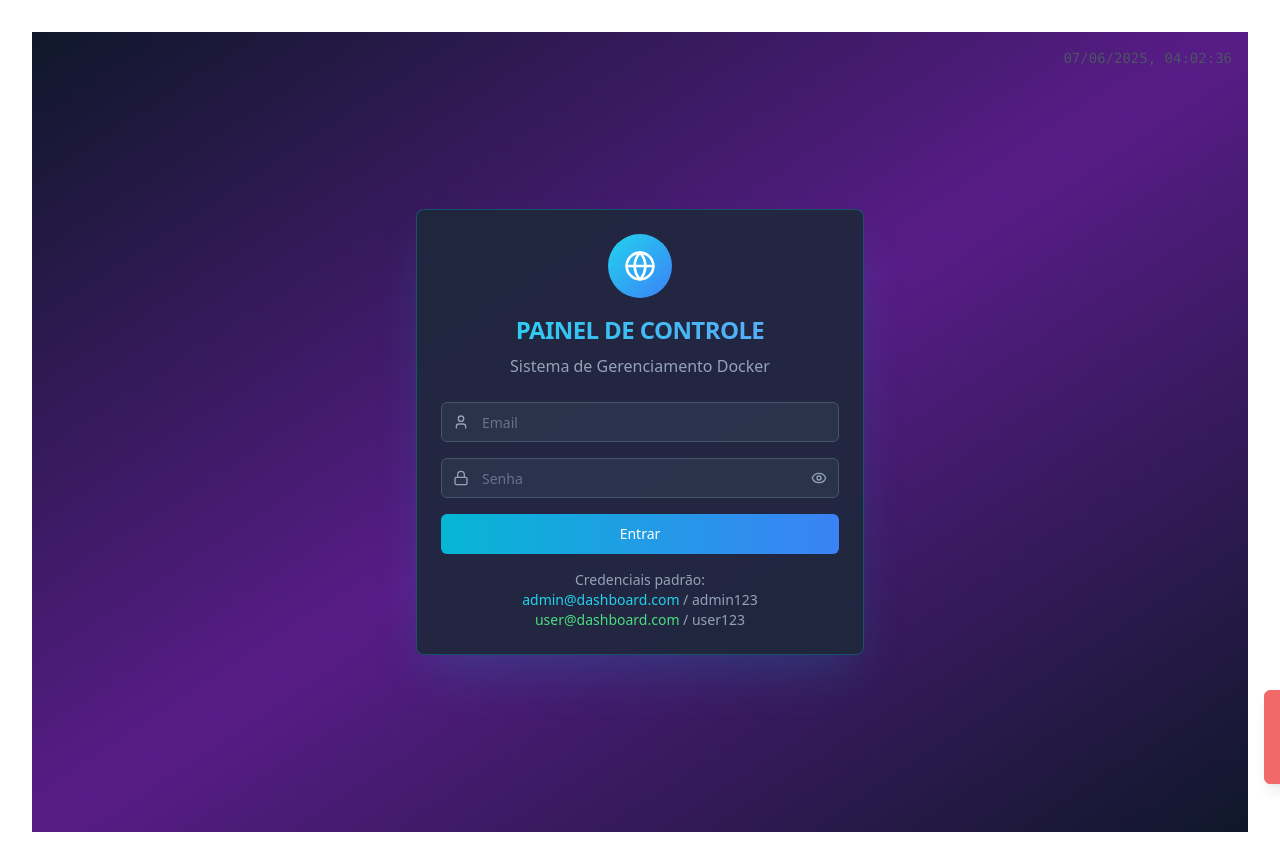
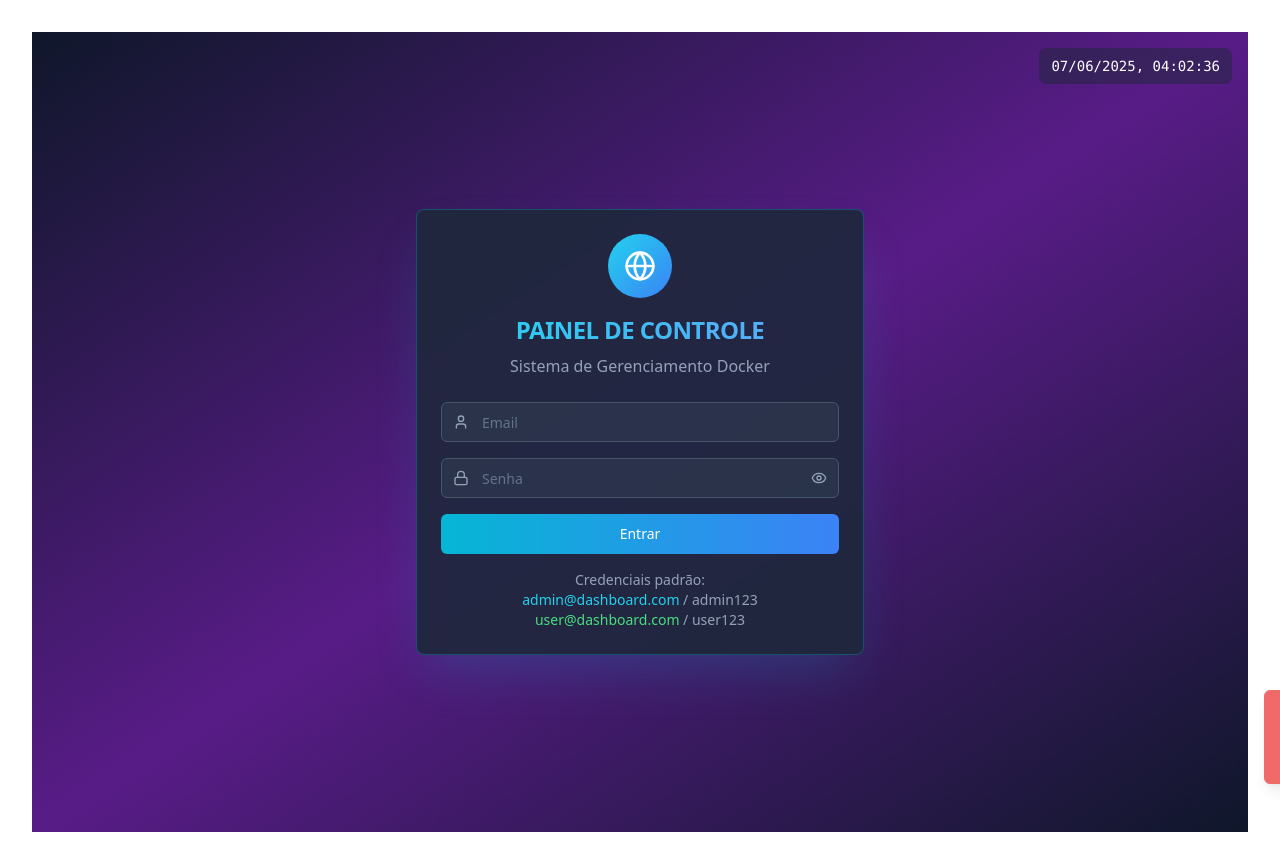
Before and after one commit to jamesonabade/chrono-shift-control-panel, a React (Vite) app: page / in a window 1280 px wide. Built offline with nearby package versions, Linux system fonts and the light colour scheme; no server answers.

Commit message:
Fix: Resolve className type errors
Fixes TypeScript errors related to the use of `className` prop in multiple components.

```diff
--- a/src/components/DateTime.tsx
+++ b/src/components/DateTime.tsx
@@ -1,8 +1,13 @@
 
 import { useState, useEffect } from 'react';
 import { serverApi } from '@/lib/api';
+import { cn } from '@/lib/utils';
 
-export default function DateTime() {
+interface DateTimeProps {
+  className?: string;
+}
+
+export default function DateTime({ className }: DateTimeProps) {
   const [dateTime, setDateTime] = useState(new Date());
   const [serverTime, setServerTime] = useState<string | null>(null);
   const [lastSync, setLastSync] = useState<Date | null>(null);
@@ -52,7 +57,7 @@ export default function DateTime() {
   };
 
   return (
-    <div className="flex flex-col items-end text-sm text-gray-600 dark:text-gray-400">
+    <div className={cn("flex flex-col items-end text-sm text-gray-600 dark:text-gray-400", className)}>
       <div className="font-mono">
         {formatDateTime(dateTime)}
       </div>
```
